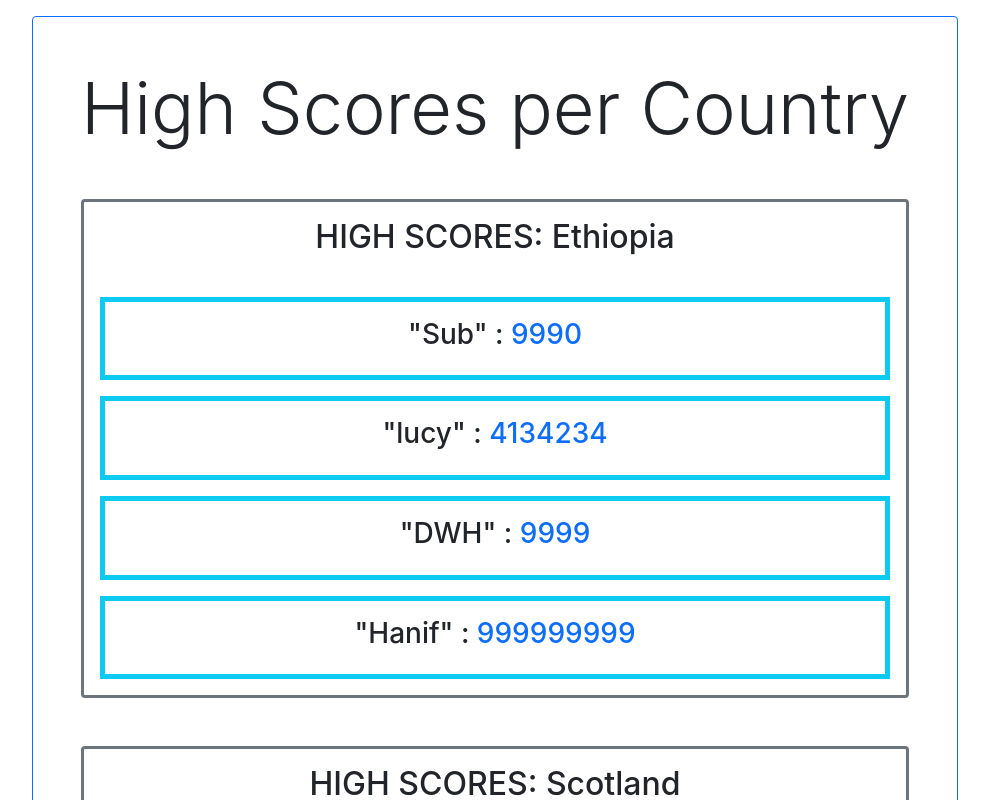
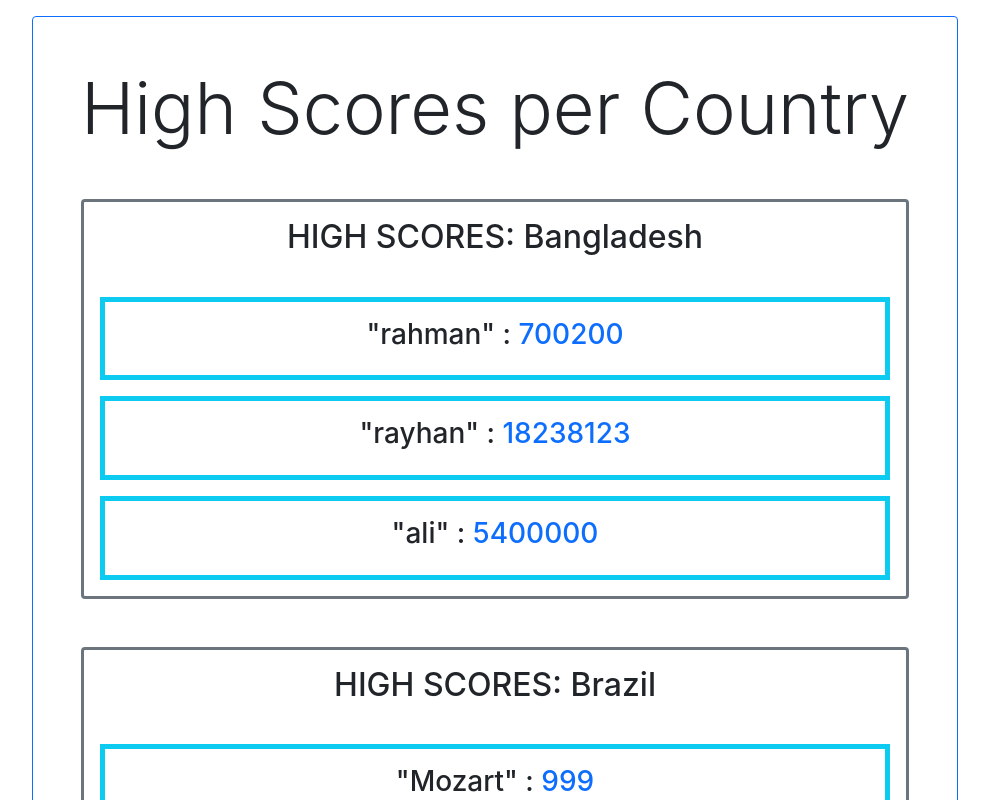
Before and after one commit to Professional-Kate/web-development, a React (Create React App) app in the folder JavaScript/react-projects/CYF-projects/high-score-table/: page / in a window 1280 px wide. Shown: the top 800 px of the page, without its empty margins (145-1134 px from the left). Built offline with nearby package versions, Linux system fonts and the light colour scheme.

Commit message:
completed challenge 2

```diff
--- a/JavaScript/react-projects/CYF-projects/high-score-table/src/modules/HighScoreTable.jsx
+++ b/JavaScript/react-projects/CYF-projects/high-score-table/src/modules/HighScoreTable.jsx
@@ -8,7 +8,12 @@ const HighScoreTable = (props) => {
         High Scores per Country
       </h1>
       <div id="country-container">
-        {props.scores.map((country) => (
+        {/* sorts the countries then maps that array to different elements */}
+        {props.scores
+          .sort((first, second) =>
+            first.name > second.name ? 1 : second.name > first.name ? -1 : 0
+          )
+          .map((country) => (
             <div
               key={country.name + "-container"}
               className="card p-3 my-5 border-secondary border-3"
```
Lines whose indentation alone changed are shown as unchanged.
